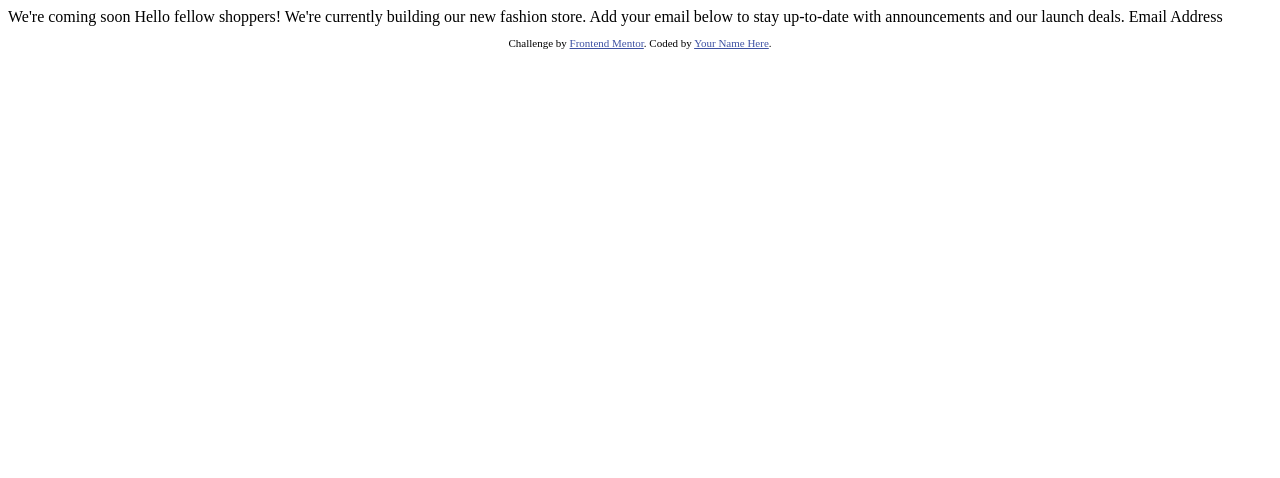
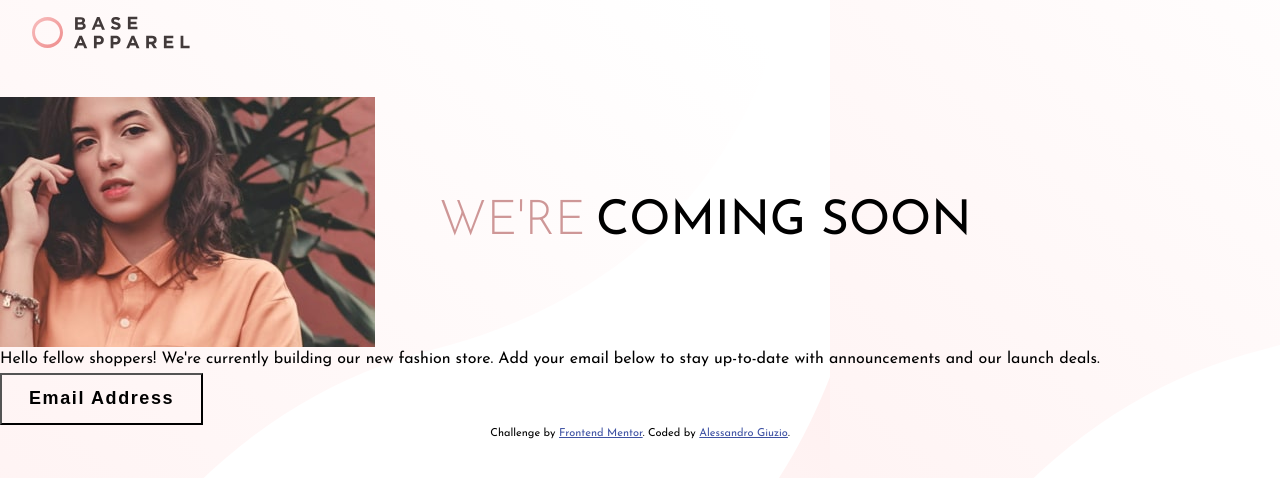
Before and after one commit to alessandro-giuzio/frontend-base-apparel, a plain HTML site: page index.html in a window 1280 px wide. Drawn offline with Linux system fonts and the light colour scheme.

Commit message:
added style file

```diff
--- a/index.html
+++ b/index.html
@@ -1,32 +1,59 @@
 <!DOCTYPE html>
 <html lang="en">
   <head>
-  <meta charset="UTF-8">
-  <meta name="viewport" content="width=device-width, initial-scale=1.0"> <!-- displays site properly based on user's device -->
+    <meta charset="UTF-8" />
+    <meta name="viewport" content="width=device-width, initial-scale=1.0" />
+    <!-- displays site properly based on user's device -->
 
-  <link rel="icon" type="image/png" sizes="32x32" href="./images/favicon-32x32.png">
+    <link
+      rel="icon"
+      type="image/png"
+      sizes="32x32"
+      href="./images/favicon-32x32.png"
+    />
+    <link rel="preconnect" href="https://fonts.googleapis.com" />
+    <link rel="preconnect" href="https://fonts.gstatic.com" crossorigin />
+    <link
+      href="https://fonts.googleapis.com/css2?family=Josefin+Sans:wght@300;400;600&display=swap"
+      rel="stylesheet"
+    />
+    <link rel="stylesheet" href="style.css" />
 
     <title>Frontend Mentor | Base Apparel coming soon page</title>
-
-  <!-- Feel free to remove these styles or customise in your own stylesheet 👍 -->
-  <style>
-    .attribution { font-size: 11px; text-align: center; }
-    .attribution a { color: hsl(228, 45%, 44%); }
-  </style>
   </head>
   <body>
+    <div class="wrapper">
+      <div class="nav">
+        <img src="./images/logo.svg" alt="">
+      </div>
+      <container class="hero split ">
+        <img src="./images/hero-mobile.jpg" alt="">
 
-  We're coming soon
+      <div class="hero-text">
+      <h1>
+        <span class="title">We're</span> <span class="title-1">coming
+          soon</span> </span>
+      </h1>
+    </div>
+  </container>
+      <p class="text">
+        Hello fellow shoppers! We're currently building our new fashion store.
+        Add your email below to stay up-to-date with announcements and our
+        launch deals.
+      </p>
+     <div class="container-button">
+      <button class="btn">Email Address</button></div>
 
-  Hello fellow shoppers! We're currently building our new fashion store.
-  Add your email below to stay up-to-date with announcements and our launch deals.
-
-  Email Address
 
     <footer>
       <p class="attribution">
-      Challenge by <a href="https://www.frontendmentor.io?ref=challenge" target="_blank">Frontend Mentor</a>.
-      Coded by <a href="#">Your Name Here</a>.
+        Challenge by
+        <a href="https://www.frontendmentor.io?ref=challenge" target="_blank"
+          >Frontend Mentor</a
+        >. Coded by
+        <a href="https://www.frontendmentor.io/profile/alessandro-giuzio"
+          >Alessandro Giuzio</a
+        >.
       </p>
     </footer>
   </body>
--- /dev/null
+++ b/style.css
@@ -0,0 +1,136 @@
+/* Custom properties */
+:root {
+  --spacer: 1rem;
+
+  --clr-Desaturated-Red: hsl(0, 36%, 70%);
+  --clr-Soft-Red: hsl(0, 93%, 68%);
+  --clr-Dark-Grayish-Red: hsl(0, 6%, 24%);
+
+  /*  Gradients
+  - Linear, 135deg, from hsl(0, 0%, 100%), to hsl(0, 100%, 98%)
+  - Linear, 135deg, from hsl(0, 80%, 86%), to hsl(0, 74%, 74%) */
+
+  --ff-primary: "Josefin Sans", sans-serif;
+
+  --fs-: 1rem;
+
+  --fw-300: 300;
+  --fw-400: 400;
+  --fw-600: 600;
+
+  --box-shadow: 0 0.25em 1.5em rgba(0, 0, 0, 0.15);
+}
+
+/* reset */
+
+*,
+*::before,
+*::after {
+  box-sizing: border-box;
+}
+
+h1,
+.h1,
+h2,
+.h2,
+h3,
+.h3,
+h4,
+.h4 {
+  line-height: 1.1;
+}
+
+body,
+h1,
+h2,
+h3,
+p {
+  margin: 0;
+}
+
+ul[class],
+ol[class] {
+  list-style: none;
+  padding: 0;
+}
+
+img {
+  max-width: 100%;
+  height: auto;
+  display: block;
+}
+
+/* Utility classes */
+.title {
+  font-size: 3rem;
+  text-transform: uppercase;
+  color: var(--clr-Desaturated-Red);
+  font-weight: 300;
+}
+
+.title-1 {
+  font-size: 3rem;
+  text-transform: uppercase;
+  font-weight: 400;
+}
+
+/* general styling */
+
+body {
+  font-family: var(--ff-primary);
+  line-height: 1.6;
+  background-image: linear-gradient(
+    135deg,
+    hsl(0, 0%, 100%),
+    hsl(0, 100%, 98%)
+  );
+  background-image: linear-gradient(135deg, hsl(0, 80%, 86%), hsl(0, 74%, 74%));
+  background-image: url(./images/bg-pattern-desktop.svg);
+}
+
+.btn {
+  display: inline-block;
+  text-decoration: none;
+  letter-spacing: 0.1rem;
+  font-weight: 700;
+  font-size: 1.125rem;
+  color: inherit;
+  padding: 0.75em 1.5em;
+  background-color: inherit;
+}
+/* general layout */
+
+.flow-content > * + * {
+  margin-top: var(--flow-spacer, 1em);
+}
+
+.split {
+  display: flex;
+  flex-direction: column;
+  gap: 4rem;
+  align-items: center;
+}
+
+@media (min-width: 40rem) {
+  .split {
+    flex-direction: row;
+  }
+}
+
+/* individual sections */
+
+.nav {
+  margin: 1rem 0 3rem 2rem;
+}
+
+.hero-text {
+  text-align: center;
+}
+
+.attribution {
+  font-size: 11px;
+  text-align: center;
+}
+.attribution a {
+  color: hsl(228, 45%, 44%);
+}
```
Also changed, not shown: 1 other file. Lines whose indentation alone changed are shown as unchanged.
